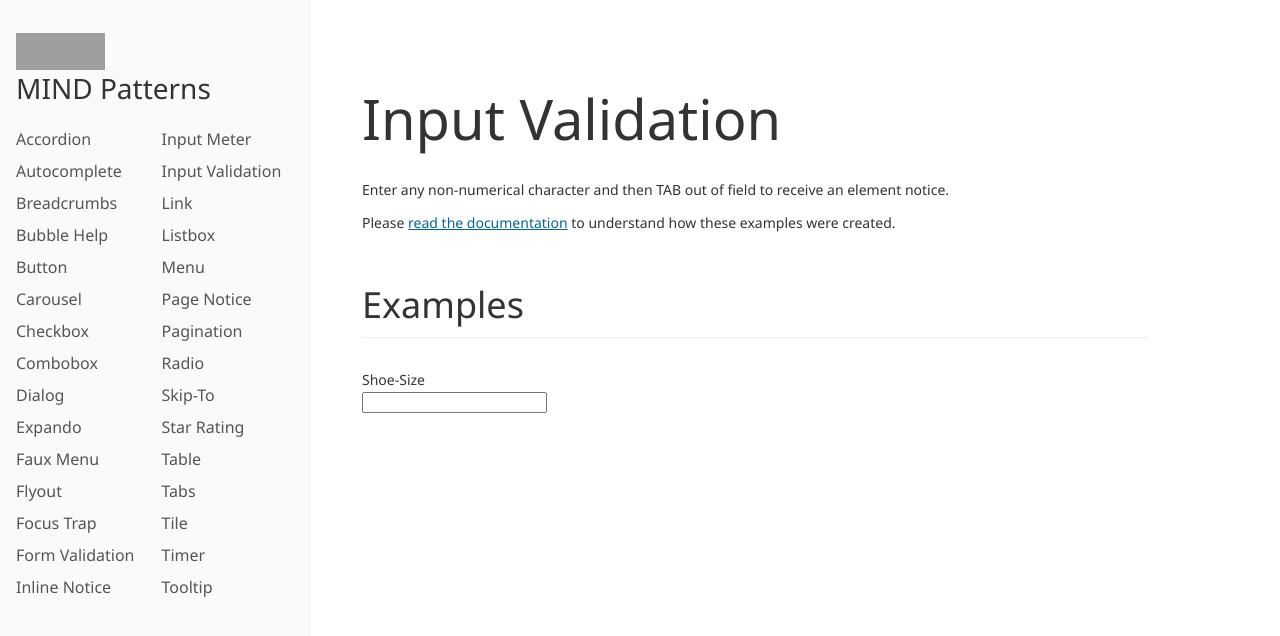
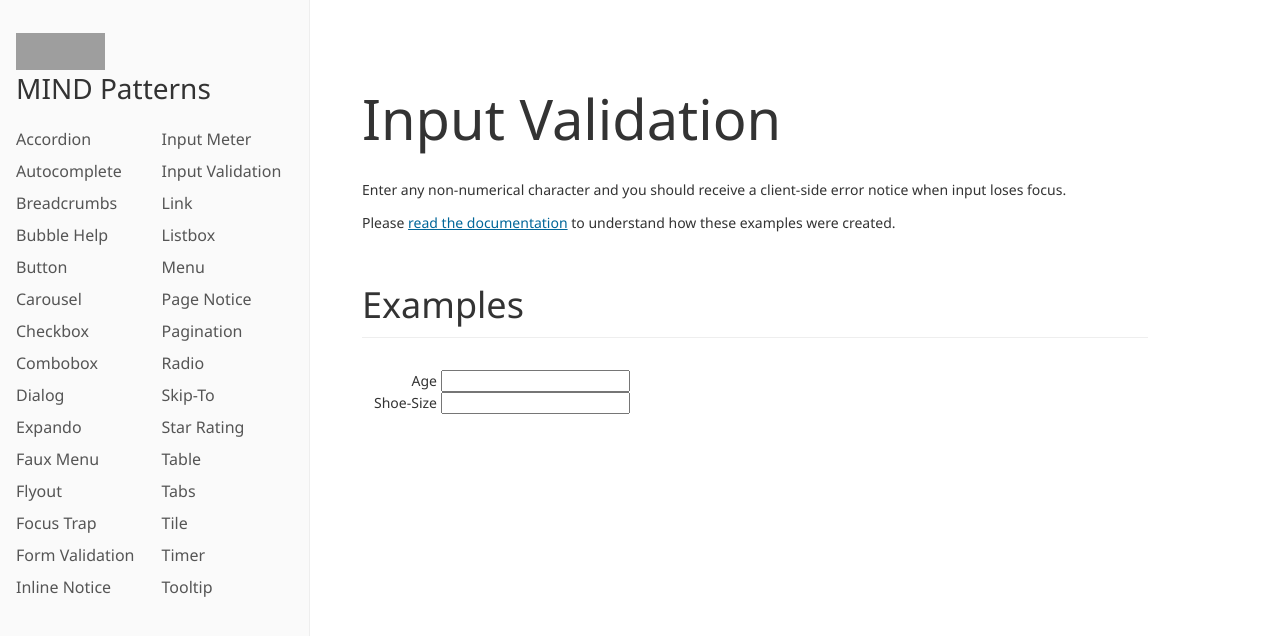
Before and after one commit to eBay/mindpatterns, a Jekyll site: the page built from inputvalidation/index.html, in a window 1280 px wide. Shown: the top 636 px of the page. Built offline with Jekyll 4.4.1, drawn with Linux system fonts in a browser that asks for light colours; grey boxes are pictures that could not be loaded.

Commit message:
Added 2nd input validation textbox

```diff
--- a/inputvalidation/index.html
+++ b/inputvalidation/index.html
@@ -6,29 +6,38 @@ permalink: /inputvalidation/
 
 <link rel="stylesheet" href="inputvalidation.css">
 <style>
+    label {
+        display: inline-block;
+        text-align: right;
+        width: 75px;
+    }
     input {
-        display: block;
-        margin: 0.25em 0;
+        font-size: 1em;
     }
 </style>
 
 <h1>{{ page.title }}</h1>
 
 <h2 class="clipped">Readme</h2>
-<p>Enter any non-numerical character and then TAB out of field to receive an element notice.</p>
+
+<p>Enter any non-numerical character and you should receive a client-side error notice when input loses focus.</p>
 <p>Please <a href={{ "/messaging/inputvalidation.html" | prepend: site.patterns_baseurl | prepend: site.patterns_url }}>read the documentation</a> to understand how these examples were created.</p>
 
 <h2>Examples</h2>
-<div class="inputvalidation inputvalidation__number inputvalidation__onblur">
-    <span>
-        <label for="shoesize">Shoe-Size</label>
-        <input id="shoesize" type="text" name="shoesize" />
-    </span>
+
+<div class="input-validation input-validation--number input-validation--onblur">
+    <label for="age">Age</label>
+    <input id="age" type="text" name="age" />
+    <span class="input-validation__error"></span>
+</div>
+
+<div class="input-validation input-validation--number input-validation--onblur">
+    <label for="shoesize">Shoe-Size</label>
+    <input id="shoesize" type="text" name="shoesize" />
+    <span class="input-validation__error"></span>
 </div>
 
 <script src="jquery.inputvalidation.js"></script>
 <script>
-    $(function() {
-        $('.inputvalidation').inputvalidation();
-    });
+    $('.input-validation').inputValidation();
 </script>
--- a/inputvalidation/inputvalidation.css
+++ b/inputvalidation/inputvalidation.css
@@ -1,7 +1,7 @@
-.inputvalidation [aria-live] {
+.input-validation__error {
     color: #cc3300;
-    font-size: small;
 }
-.inputvalidation input[aria-invalid=true] {
+
+.input-validation input[aria-invalid=true] {
     border: 1px solid #cc3300;
 }
```
Also changed, not shown: inputvalidation/jquery.inputvalidation.js.
